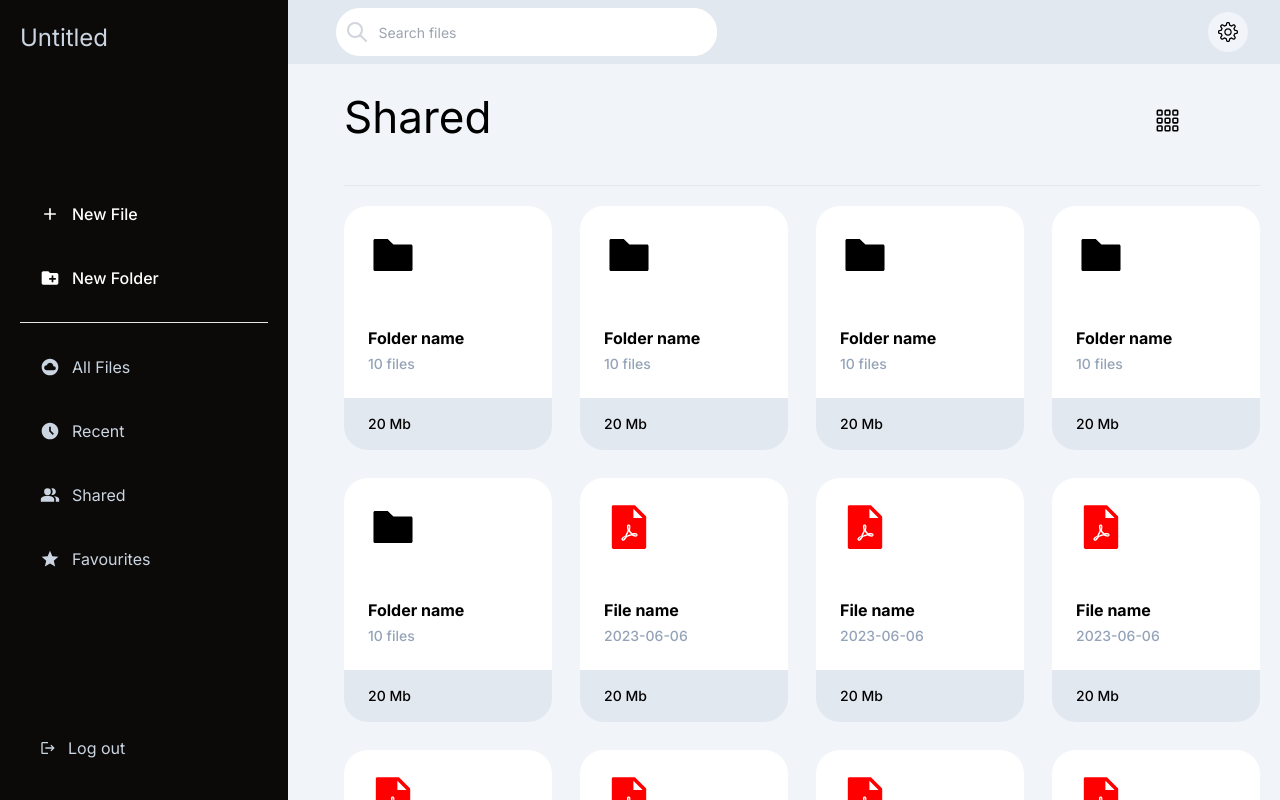
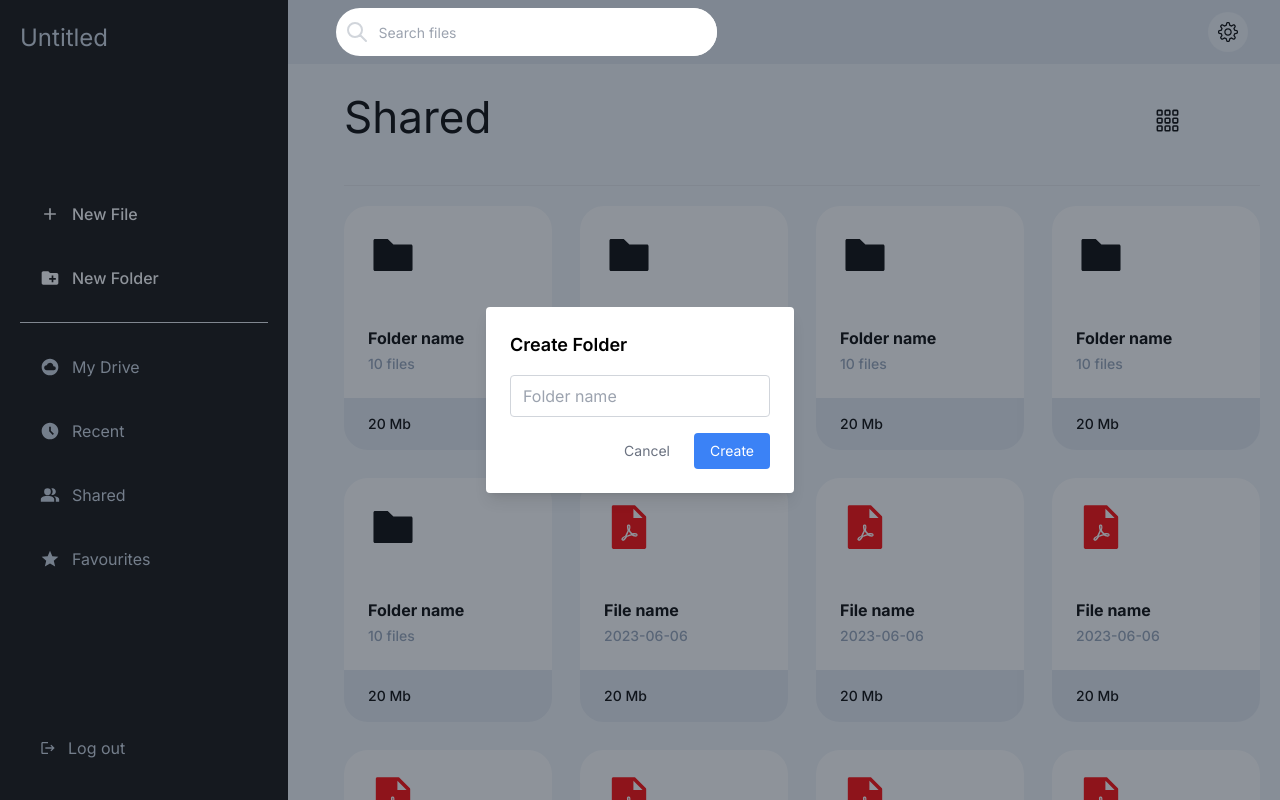
Before and after one commit to 98ZhaoJeffrey/pdf-editor, a Next.js app: page /dashboard in a window 1280 px wide. Both pictures are taken after a click on the button "New Folder". Built offline with nearby package versions, Linux system fonts and the light colour scheme.

Commit message:
Added the new file and folder buttons

```diff
--- /dev/null
+++ b/src/app/components/AddFileButton.tsx
@@ -0,0 +1,14 @@
+import React from 'react'
+import { MdAdd } from 'react-icons/md'
+
+function AddFileButton() {
+    return (
+        <button className='text-white w-full text-center p-5 rounded-xl hover:bg-emerald-600 hover:text-white font-medium'>
+            <div className='flex items-center justify-start gap-3'>
+                <MdAdd size={20} /> New File
+            </div>
+        </button>
+    )
+}
+
+export default AddFileButton
--- /dev/null
+++ b/src/app/components/AddFolderButton.tsx
@@ -0,0 +1,76 @@
+'use client'
+import React, { useState, ChangeEvent, FormEvent } from 'react';
+import { MdCreateNewFolder } from 'react-icons/md';
+
+function AddFolderButton(): JSX.Element {
+  const [open, setOpen] = useState(false);
+  const [folderName, setFolderName] = useState('');
+
+  const handleInputChange = (e: ChangeEvent<HTMLInputElement>) => {
+    setFolderName(e.target.value);
+  };
+
+  const handleSubmit = (e: FormEvent) => {
+    e.preventDefault();
+    // Perform folder creation logic
+    console.log('Creating folder:', folderName);
+    closeModal();
+    setFolderName("");
+  };
+
+  const openModal = () => {
+    setOpen(true);
+  };
+
+  const closeModal = () => {
+    setOpen(false);
+  };
+
+  return (
+    <>
+      <button
+        className="text-white w-full text-center p-5 rounded-xl hover:bg-emerald-600 hover:text-white font-medium"
+        onClick={openModal}
+      >
+        <div className="flex items-center justify-start gap-3">
+          <MdCreateNewFolder size="20" /> New Folder
+        </div>
+      </button>
+
+      {open && (
+        <div className="fixed top-0 left-0 flex items-center justify-center w-full h-full bg-gray-800 bg-opacity-50">
+          <div className="bg-white rounded shadow-lg p-6">
+            <h2 className="text-lg font-semibold mb-4">Create Folder</h2>
+            <form onSubmit={handleSubmit}>
+              <input
+                type="text"
+                placeholder="Folder name"
+                className="w-full border border-gray-300 rounded px-3 py-2 mb-4"
+                value={folderName}
+                onChange={handleInputChange}
+                required
+              />
+              <div className="flex justify-end">
+                <button
+                  type="button"
+                  className="mr-2 px-4 py-2 text-sm text-gray-500"
+                  onClick={closeModal}
+                >
+                  Cancel
+                </button>
+                <button
+                  type="submit"
+                  className="px-4 py-2 text-sm text-white bg-blue-500 rounded"
+                >
+                  Create
+                </button>
+              </div>
+            </form>
+          </div>
+        </div>
+      )}
+    </>
+  );
+}
+
+export default AddFolderButton;
--- a/src/app/components/Sidebar.tsx
+++ b/src/app/components/Sidebar.tsx
@@ -1,8 +1,10 @@
 import React from 'react';
 import SidebarLink from './SidebarLink';
-import { MdAccessTimeFilled, MdAdd, MdCloudCircle, MdCreateNewFolder, MdLogout, MdPeopleAlt, MdStar } from 'react-icons/md';
+import { MdAccessTimeFilled, MdCloudCircle, MdLogout, MdPeopleAlt, MdStar } from 'react-icons/md';
 import { SignOutButton } from '@clerk/nextjs'
 import Link from 'next/link';
+import AddFolderButton from './AddFolderButton';
+import AddFileButton from './AddFileButton';
 
 const Sidebar: React.FC = () => {
     return (
@@ -10,22 +12,21 @@ const Sidebar: React.FC = () => {
             <h1 className='text-description text-slate-300'>Untitled</h1>
             <div className='flex flex-col gap-3'>
                 <div>
-                    <SidebarLink alt={true}> <MdAdd size={20} /> New File </SidebarLink>
-                    <SidebarLink alt={true}> <MdCreateNewFolder size={20} /> New Folder </SidebarLink>
+                    <AddFileButton />
+                    <AddFolderButton />
                 </div>
                 <hr></hr>
                 <div>
-
-                    <SidebarLink alt={false}> <MdCloudCircle size={20} /> All Files </SidebarLink>
-                    <SidebarLink alt={false}> <MdAccessTimeFilled size={20} /> Recent </SidebarLink>
-                    <SidebarLink alt={false}> <MdPeopleAlt size={20} /> Shared </SidebarLink>
-                    <SidebarLink alt={false}> <MdStar size={20} /> Favourites </SidebarLink>
+                    <SidebarLink> <MdCloudCircle size={20} /> My Drive </SidebarLink>
+                    <SidebarLink> <MdAccessTimeFilled size={20} /> Recent </SidebarLink>
+                    <SidebarLink> <MdPeopleAlt size={20} /> Shared </SidebarLink>
+                    <SidebarLink> <MdStar size={20} /> Favourites </SidebarLink>
                 </div>
             </div>
 
             <SignOutButton>
                 <Link href="/">
-                    <SidebarLink alt={false}> <MdLogout /> Log out </SidebarLink>
+                    <SidebarLink> <MdLogout /> Log out </SidebarLink>
                 </Link>
             </SignOutButton>
 
--- a/src/app/components/SidebarLink.tsx
+++ b/src/app/components/SidebarLink.tsx
@@ -1,22 +1,12 @@
 import React from 'react'
 
-const SidebarLink: React.FC<{ children: any, alt: boolean }> = ({ children, alt }) => {
+const SidebarLink: React.FC<{ children: any }> = ({ children }) => {
   return (
-    <>{
-      alt ?
-        <button className='text-white w-full text-center p-5 rounded-xl hover:bg-emerald-600 hover:text-white font-medium'>
-          <div className='flex items-center justify-start gap-3'>
-            {children}
-          </div>
-        </button>
-        :
-        <button className='text-slate-300 w-full text-center p-5 rounded-xl hover:bg-gray-600 hover:text-white hover:font-medium'>
-          <div className='flex items-center justify-start gap-3'>
-            {children}
-          </div>
-        </button>}
-    </>
-
+    <button className='text-slate-300 w-full text-center p-5 rounded-xl hover:bg-gray-600 hover:text-white hover:font-medium'>
+      <div className='flex items-center justify-start gap-3'>
+        {children}
+      </div>
+    </button>
   );
 };
 
```
Also changed, not shown: 1 other file (tests, documents, lock files or other folders).
